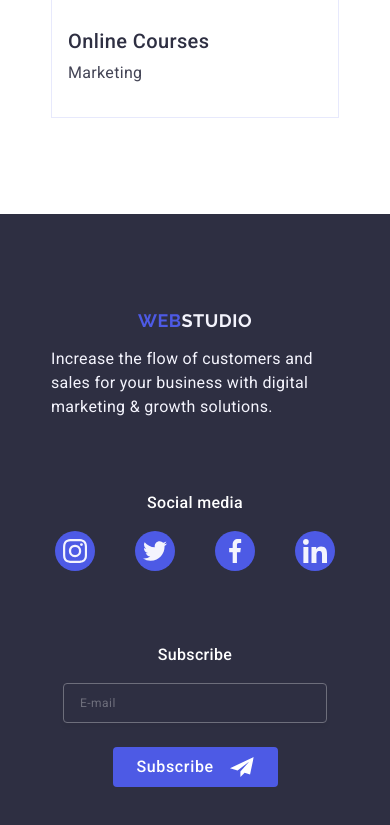
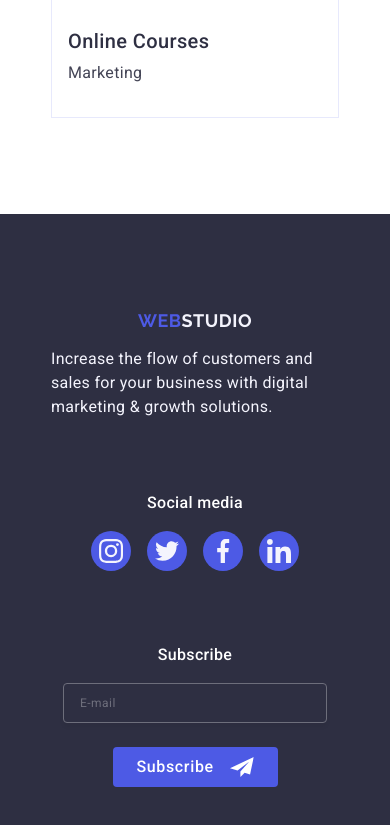
Before and after one commit to juliaparamonova/goit-markup-hw-006, a plain HTML site: page index.html in a window 390 px wide. Shown: the part 6342-7167 px from the top of the page. Drawn offline with nearby package versions, Linux system fonts and the light colour scheme.

Commit message:
index.file

```diff
--- a/css/mobile.css
+++ b/css/mobile.css
@@ -1089,7 +1089,7 @@ button {
 
 .social-footer-item {
     display: flex;
-    gap: 40px;
+    gap: 16px;
     align-items: center;
     justify-content: space-around;
 }
```
